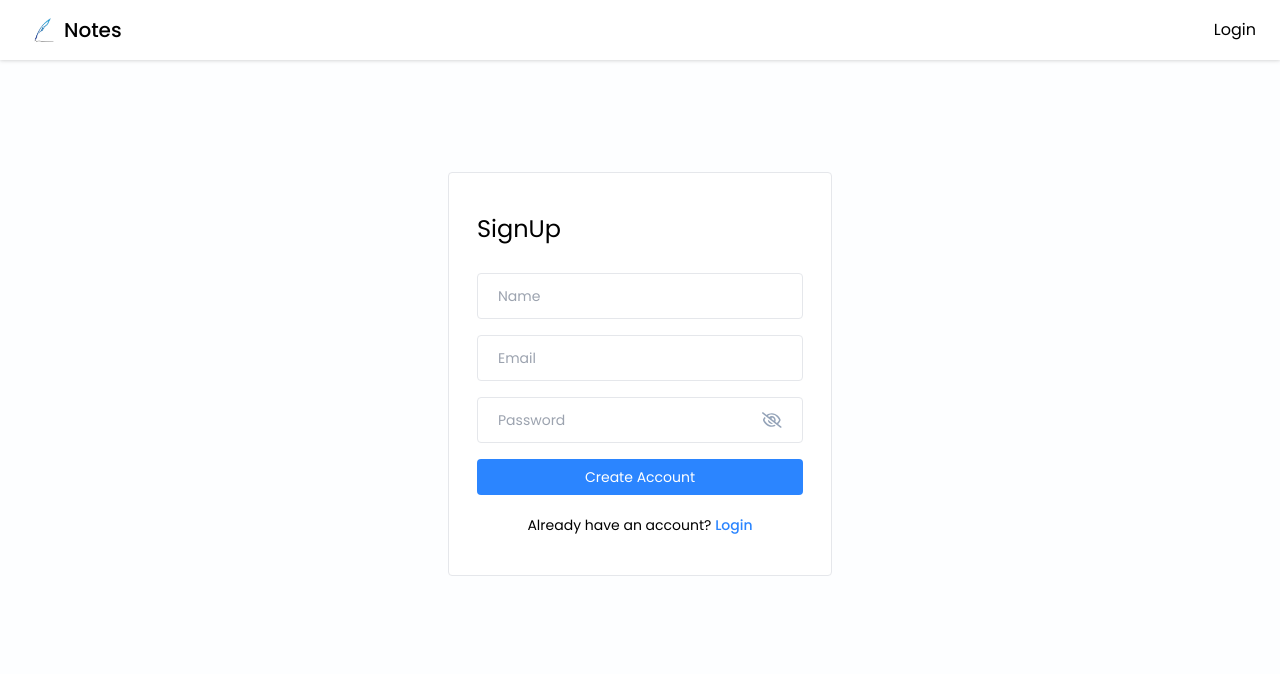
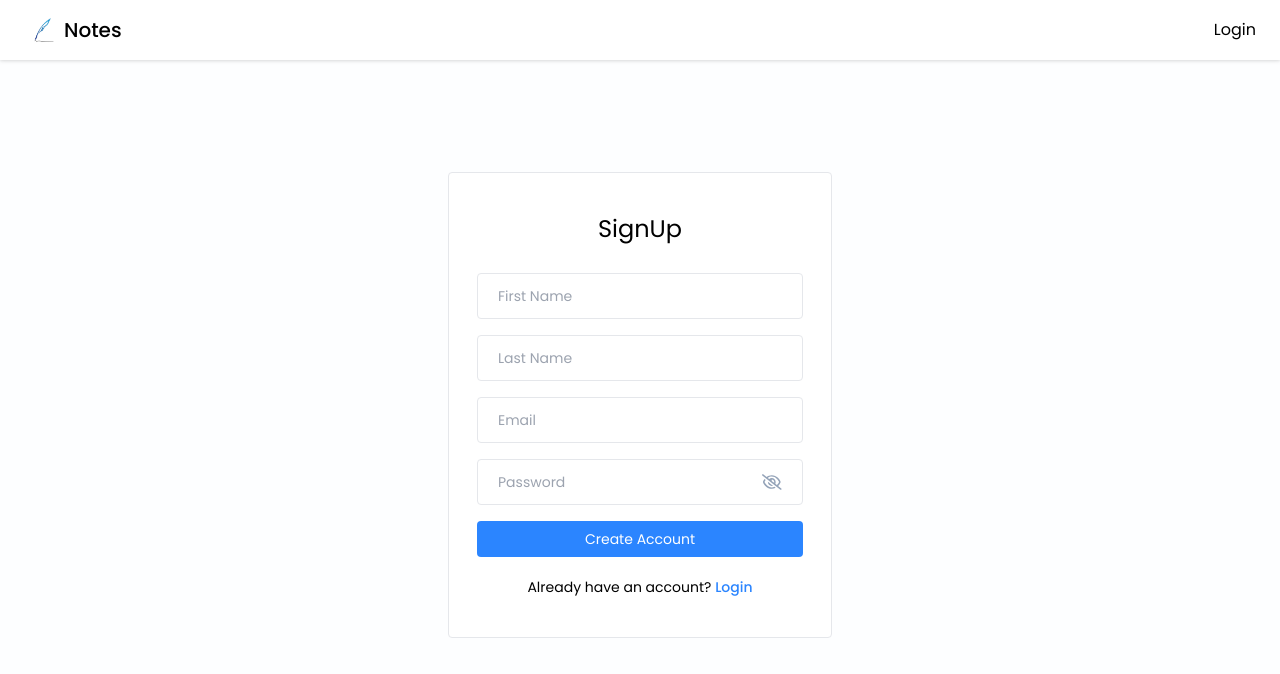
Before and after one commit to AutomationBlog/note_app_frontend, a React (Vite) app: page /signup in a window 1280 px wide. Shown: the top 674 px of the page. Built offline with nearby package versions, Linux system fonts and the light colour scheme.

Commit message:
loader component added

```diff
--- /dev/null
+++ b/src/components/LoadingSpinner/LoadingSpinner.jsx
@@ -0,0 +1,13 @@
+const LoadingSpinner = () => {
+  return (
+    <div
+      className="animate-spin inline-block size-6 border-[3px] border-current border-t-transparent text-white rounded-full"
+      role="status"
+      aria-label="loading"
+    >
+      <span className="sr-only">Loading...</span>
+    </div>
+  );
+};
+
+export default LoadingSpinner;
--- a/src/pages/Login/LogIn.jsx
+++ b/src/pages/Login/LogIn.jsx
@@ -4,11 +4,13 @@ import NavBar from "../../components/Navbar/NavBar";
 import { Link, useNavigate } from "react-router-dom";
 import { validateEmail } from "../../utils/helper.js";
 import { axiosInstance } from "../../utils/axiosInstance.js";
+import LoadingSpinner from "../../components/LoadingSpinner/LoadingSpinner.jsx";
 
 const LoginIn = () => {
   const [email, setEmail] = useState("");
   const [password, setPassword] = useState("");
   const [error, setError] = useState("");
+  const [isLoading, setIsLoading] = useState(false);
   const navigate = useNavigate();
 
   const handleLogin = async (e) => {
@@ -23,14 +25,17 @@ const LoginIn = () => {
       return;
     }
     setError("");
+    setIsLoading(true);
     try {
       const response = await axiosInstance.post("/api/auth/login", {
         email,
         password,
       });
-      if (response.data && response.data.token)
+      if (response.data && response.data.token) {
+        setIsLoading(false);
         localStorage.setItem("token", response.data.token);
-      navigate("/dashboard");
+        navigate("/dashboard");
+      }
     } catch (error) {
       setError(error.response.data.message || "Error logging in");
     }
@@ -42,7 +47,7 @@ const LoginIn = () => {
       <div className="flex items-center justify-center mt-28">
         <div className="w-96 border rounded bg-white px-7 py-10">
           <form onSubmit={handleLogin}>
-            <h4 className="text-2xl mb-7">Login</h4>
+            <h4 className="text-2xl mb-7 text-center">Login</h4>
             <input
               type="email"
               placeholder="Email"
@@ -56,8 +61,8 @@ const LoginIn = () => {
               placeholder="Password"
             />
             {error && <p className="text-red-500 text-xs pb-1">{error}</p>}
-            <button type="submit" className="btn-primary">
-              Login
+            <button type="submit" className="btn-primary" disabled={isLoading}>
+              {isLoading ? <LoadingSpinner /> : "Login"}
             </button>
             <p className="text-sm text-center mt-4">
               Not register yet?{" "}
--- a/src/pages/SignUp/SignUp.jsx
+++ b/src/pages/SignUp/SignUp.jsx
@@ -4,20 +4,27 @@ import PasswordInput from "../../components/Input/PasswordInput";
 import { Link, useNavigate } from "react-router-dom";
 import { validateEmail } from "../../utils/helper";
 import { axiosInstance } from "../../utils/axiosInstance";
+import LoadingSpinner from "../../components/LoadingSpinner/LoadingSpinner";
 
 const SignUp = () => {
-  const [name, setName] = useState("");
+  const [firstName, setFirstName] = useState("");
+  const [lastName, setLastName] = useState("");
   const [email, setEmail] = useState("");
   const [password, setPassword] = useState("");
   const [error, setError] = useState(null);
+  const [isLoading, setIsLoading] = useState(false);
 
   const navigate = useNavigate();
 
   const handleSignUp = async (e) => {
     e.preventDefault();
 
-    if (!name) {
-      setError("Please enter your name");
+    if (!firstName && !lastName) {
+      setError("Please enter your first name");
+      return;
+    }
+    if (!lastName) {
+      setError("Please enter your last name");
       return;
     }
     if (!validateEmail(email)) {
@@ -30,19 +37,21 @@ const SignUp = () => {
     }
 
     setError(null);
-
+    setIsLoading(true);
     // Perform signup logic here
     try {
       const response = await axiosInstance.post("/api/auth/signup", {
-        name,
+        name: firstName + " " + lastName,
         email,
         password,
       });
       if (response.data.token) {
+        setIsLoading(false);
         localStorage.setItem("token", response.data.token);
         navigate("/dashboard");
       }
-      setName("");
+      firstName("");
+      lastName("");
       setEmail("");
       setPassword("");
     } catch (error) {
@@ -56,13 +65,20 @@ const SignUp = () => {
       <div className="flex items-center justify-center mt-28">
         <div className="w-96 border rounded bg-white px-7 py-10">
           <form onSubmit={handleSignUp}>
-            <h4 className="text-2xl mb-7">SignUp</h4>
+            <h4 className="text-2xl mb-7 text-center">SignUp</h4>
             <input
               type="text"
-              placeholder="Name"
+              placeholder="First Name"
               className="input-box"
-              value={name}
-              onChange={(e) => setName(e.target.value)}
+              value={firstName}
+              onChange={(e) => setFirstName(e.target.value)}
+            />
+            <input
+              type="text"
+              placeholder="Last Name"
+              className="input-box"
+              value={lastName}
+              onChange={(e) => setLastName(e.target.value)}
             />
             <input
               type="email"
@@ -77,8 +93,8 @@ const SignUp = () => {
               placeholder="Password"
             />
             {error && <p className="text-red-500 text-xs pb-1">{error}</p>}
-            <button type="submit" className="btn-primary">
-              Create Account
+            <button type="submit" className="btn-primary" disabled={isLoading}>
+              {isLoading ? <LoadingSpinner /> : "Create Account"}
             </button>
             <p className="text-sm text-center mt-4">
               Already have an account?{" "}
```
